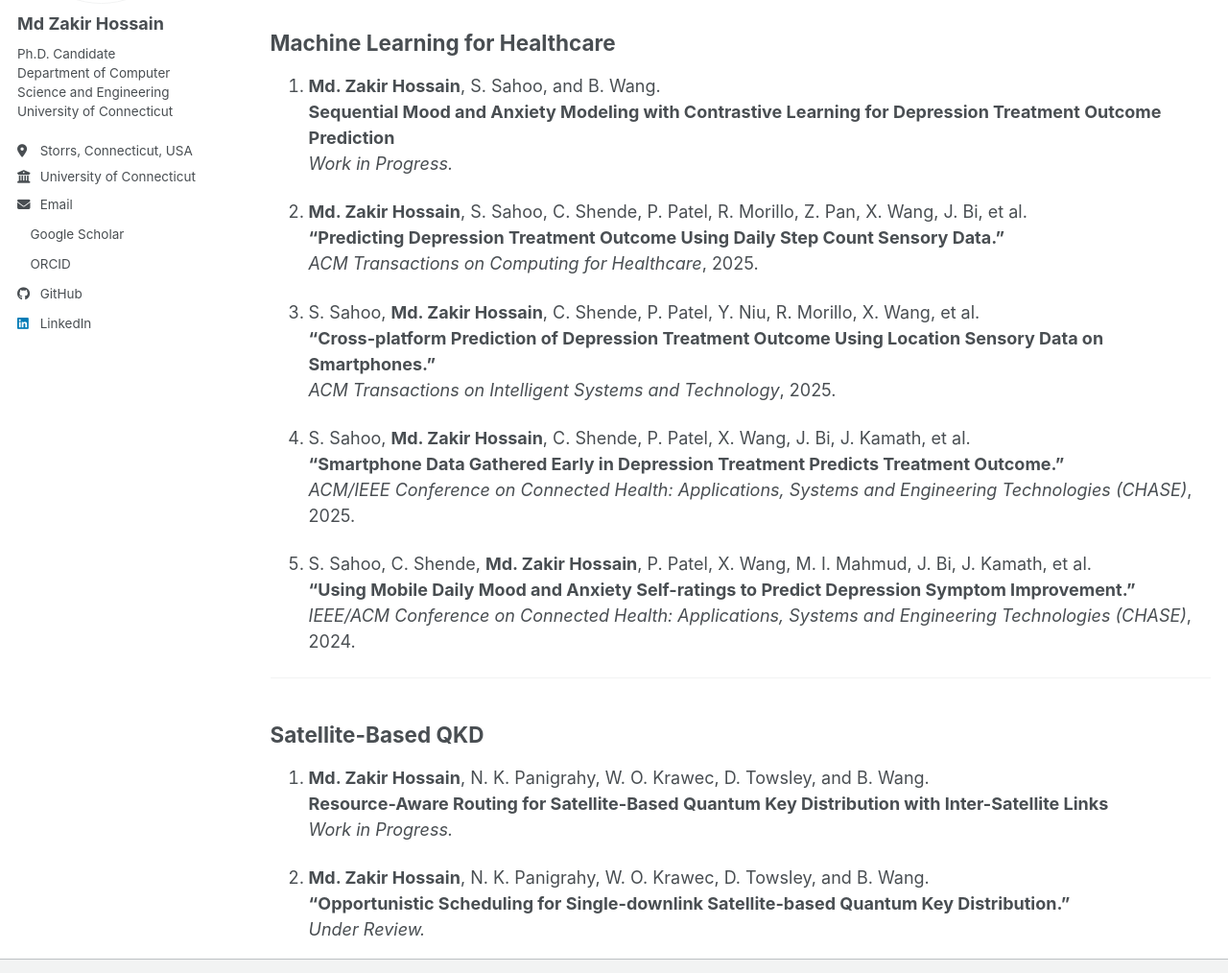
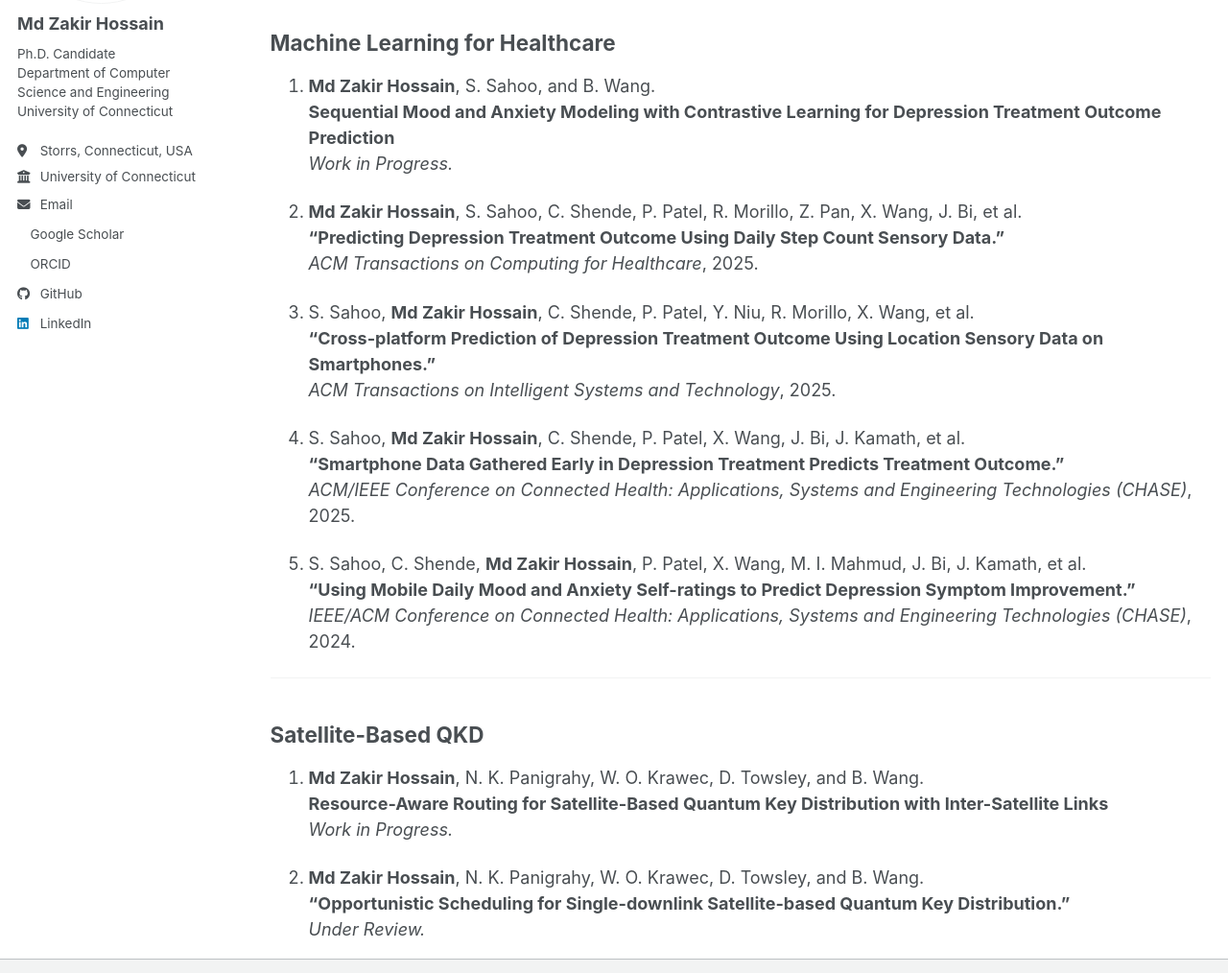
Before and after one commit to zakir-uconn/zakir-uconn.github.io, a Jekyll site: the page built from _pages/publications.md, in a window 1280 px wide and 1400 px high. Shown: the part 290-1304 px from the top of the window at 96% size. Built offline with Jekyll 4.4.1, drawn with Linux system fonts in a browser that asks for light colours; a style sheet for code colours, icons or effects is not loaded; some of the changed text lies outside the part shown.

```diff
--- a/_pages/publications.md
+++ b/_pages/publications.md
@@ -14,23 +14,23 @@ My publications span **Machine Learning for Healthcare**, **Satellite-Based QKD*
 
 ## Machine Learning for Healthcare
 
-1. **Md. Zakir Hossain**, S. Sahoo, and B. Wang.
+1. **Md Zakir Hossain**, S. Sahoo, and B. Wang.
    **Sequential Mood and Anxiety Modeling with Contrastive Learning for Depression Treatment Outcome Prediction**
    *Work in Progress.*
 
-2. **Md. Zakir Hossain**, S. Sahoo, C. Shende, P. Patel, R. Morillo, Z. Pan, X. Wang, J. Bi, et al.
+2. **Md Zakir Hossain**, S. Sahoo, C. Shende, P. Patel, R. Morillo, Z. Pan, X. Wang, J. Bi, et al.
    **"Predicting Depression Treatment Outcome Using Daily Step Count Sensory Data."**
    *ACM Transactions on Computing for Healthcare*, 2025.
 
-3. S. Sahoo, **Md. Zakir Hossain**, C. Shende, P. Patel, Y. Niu, R. Morillo, X. Wang, et al.
+3. S. Sahoo, **Md Zakir Hossain**, C. Shende, P. Patel, Y. Niu, R. Morillo, X. Wang, et al.
    **"Cross-platform Prediction of Depression Treatment Outcome Using Location Sensory Data on Smartphones."**
    *ACM Transactions on Intelligent Systems and Technology*, 2025.
 
-4. S. Sahoo, **Md. Zakir Hossain**, C. Shende, P. Patel, X. Wang, J. Bi, J. Kamath, et al.
+4. S. Sahoo, **Md Zakir Hossain**, C. Shende, P. Patel, X. Wang, J. Bi, J. Kamath, et al.
    **"Smartphone Data Gathered Early in Depression Treatment Predicts Treatment Outcome."**
    *ACM/IEEE Conference on Connected Health: Applications, Systems and Engineering Technologies (CHASE)*, 2025.
 
-5. S. Sahoo, C. Shende, **Md. Zakir Hossain**, P. Patel, X. Wang, M. I. Mahmud, J. Bi, J. Kamath, et al.
+5. S. Sahoo, C. Shende, **Md Zakir Hossain**, P. Patel, X. Wang, M. I. Mahmud, J. Bi, J. Kamath, et al.
    **"Using Mobile Daily Mood and Anxiety Self-ratings to Predict Depression Symptom Improvement."**
    *IEEE/ACM Conference on Connected Health: Applications, Systems and Engineering Technologies (CHASE)*, 2024.
 
@@ -38,27 +38,27 @@ My publications span **Machine Learning for Healthcare**, **Satellite-Based QKD*
 
 ## Satellite-Based QKD
 
-1. **Md. Zakir Hossain**, N. K. Panigrahy, W. O. Krawec, D. Towsley, and B. Wang.
+1. **Md Zakir Hossain**, N. K. Panigrahy, W. O. Krawec, D. Towsley, and B. Wang.
    **Resource-Aware Routing for Satellite-Based Quantum Key Distribution with Inter-Satellite Links**
    *Work in Progress.*
 
-2. **Md. Zakir Hossain**, N. K. Panigrahy, W. O. Krawec, D. Towsley, and B. Wang.
+2. **Md Zakir Hossain**, N. K. Panigrahy, W. O. Krawec, D. Towsley, and B. Wang.
    **"Opportunistic Scheduling for Single-downlink Satellite-based Quantum Key Distribution."**
    *Under Review.*
 
-3. M. J. Bae, N. K. Panigrahy, P. Dhara, **Md. Zakir Hossain**, W. O. Krawec, A. Russell, D. Towsley, and B. Wang.
+3. M. J. Bae, N. K. Panigrahy, P. Dhara, **Md Zakir Hossain**, W. O. Krawec, A. Russell, D. Towsley, and B. Wang.
    **"Blockwise Post-processing in Satellite-based Quantum Key Distribution."**
    *IEEE Network*, 2025.
 
-4. S. Oslovich, **Md. Zakir Hossain**, T. Thomas, B. Wang, W. O. Krawec, and K. Goodenough.
+4. S. Oslovich, **Md Zakir Hossain**, T. Thomas, B. Wang, W. O. Krawec, and K. Goodenough.
    **"Efficient Quantum Conference Key Agreement over Quantum Networks."**
    *IEEE Quantum Communications and Networking Conference (QCNC)*, 2025.
 
-5. O. Amer, W. O. Krawec, **Md. Zakir Hossain**, V. U. Manfredi, and B. Wang.
+5. O. Amer, W. O. Krawec, **Md Zakir Hossain**, V. U. Manfredi, and B. Wang.
    **"Dynamic Routing and Post-processing Strategies for Hybrid Quantum Key Distribution Networks."**
    *IEEE International Conference on Distributed Computing Systems (ICDCS)*, 2024.
 
-6. R. Maule, N. K. Panigrahy, N. L. Anipeddi, P. Dhara, D. Kilbane, **Md. Zakir Hossain**, W. O. Krawec, D. Towsley, and B. Wang.
+6. R. Maule, N. K. Panigrahy, N. L. Anipeddi, P. Dhara, D. Kilbane, **Md Zakir Hossain**, W. O. Krawec, D. Towsley, and B. Wang.
    **"Fair and Efficient Scheduling Strategies for Satellite Assisted Quantum Key Distribution Systems."**
    *IEEE International Conference on Quantum Computing and Engineering (QCE)*, 2024.
 
```
